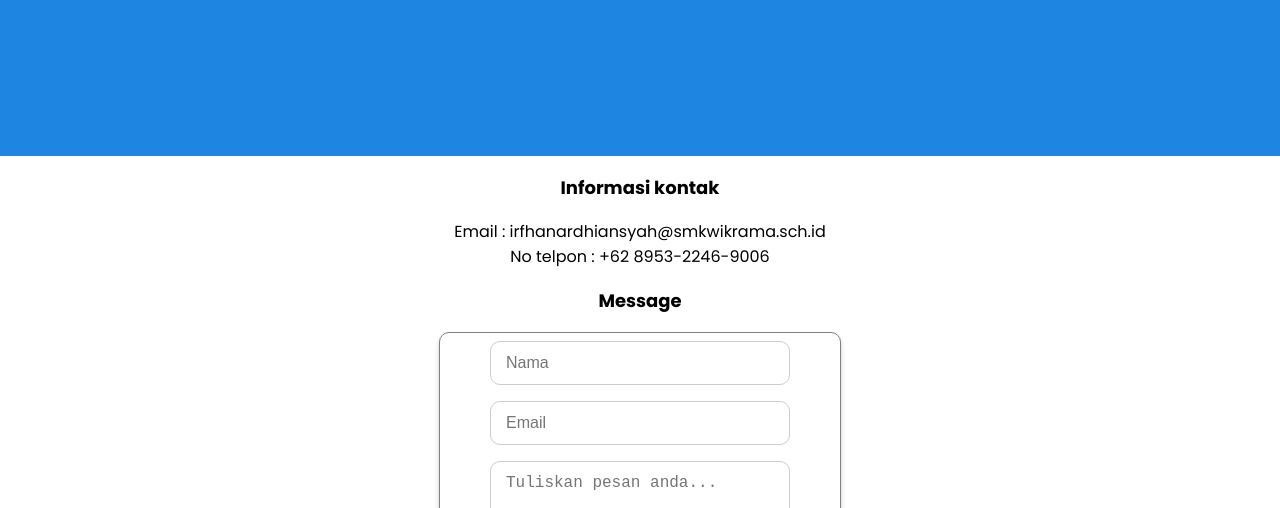
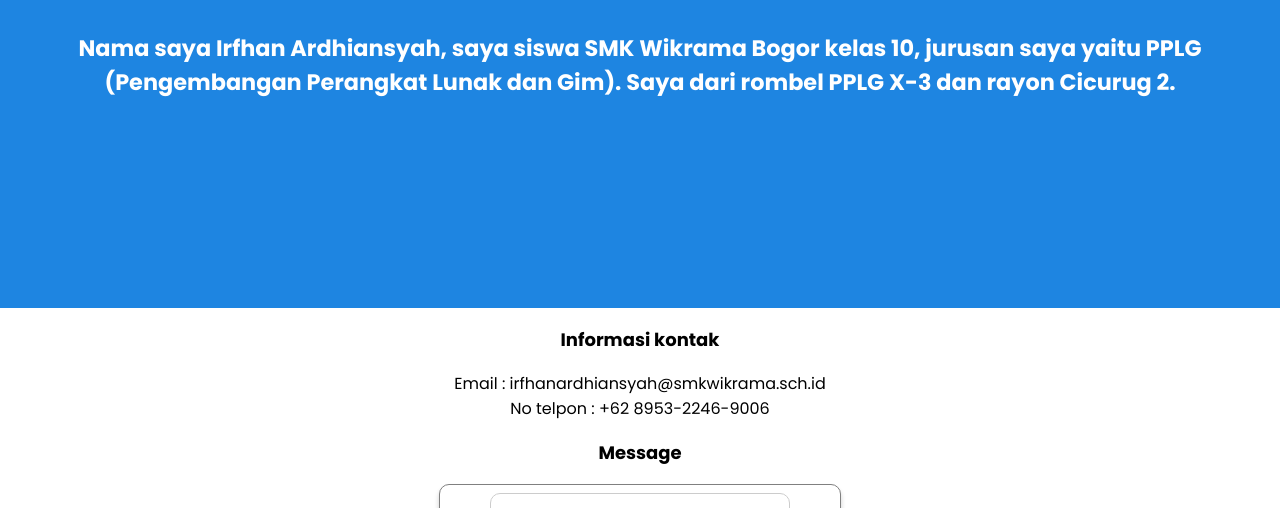
Before and after one commit to IrfhanArdhiansyah/UjianProyekAsesmenSemesterGanjil, a plain HTML site: page index.html in a window 1280 px wide. Shown: the part 708-1216 px from the top of the page. Drawn offline with Linux system fonts and the light colour scheme.

Commit message:
Ujian Html Css

```diff
--- a/style.css
+++ b/style.css
@@ -77,11 +77,13 @@
 }
 
 .about  {
-	padding: 0 20px 130px;
+	padding: 0px 20px 180px;
 	background: #1e85e1;
+	text-align: center;
 }
 
 .about h2 {
+	margin-top: 80px;
 	text-align: center;
 	font-size: 2.2rem;
 	color: white;
```
